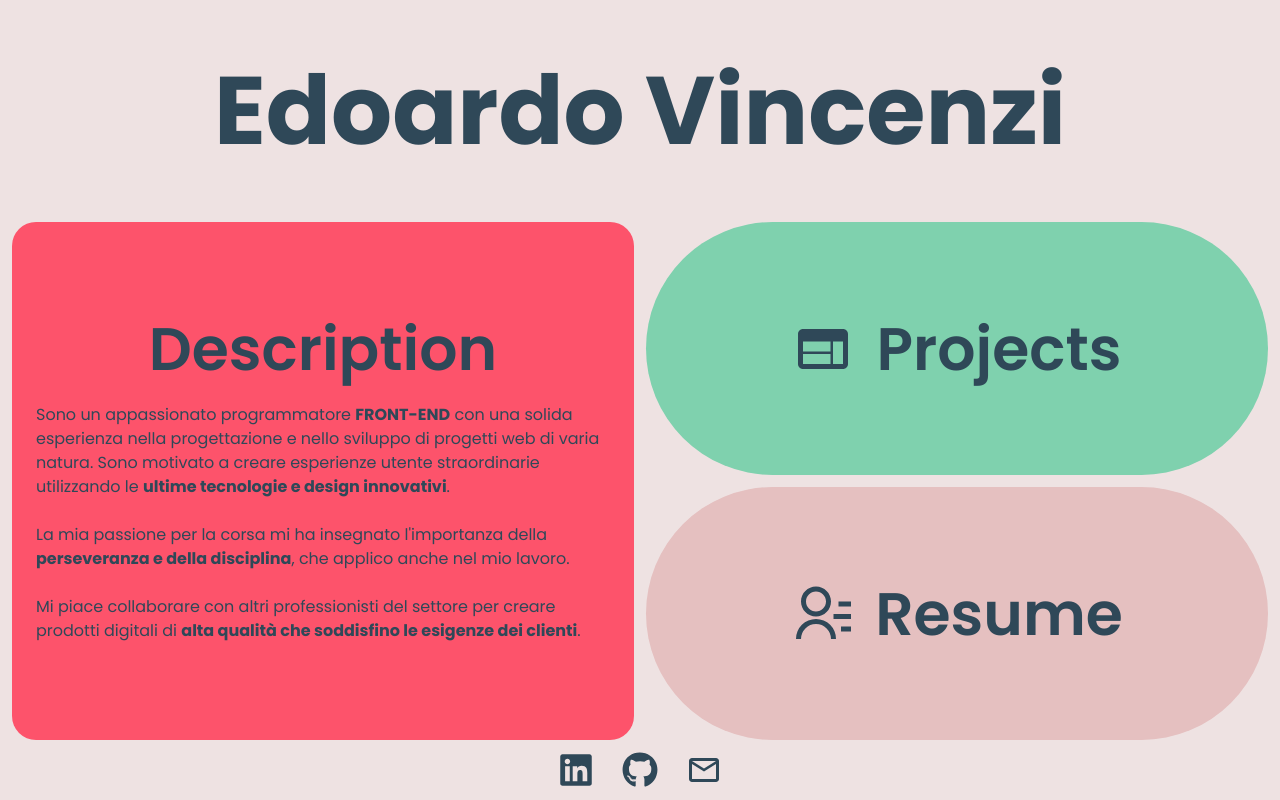
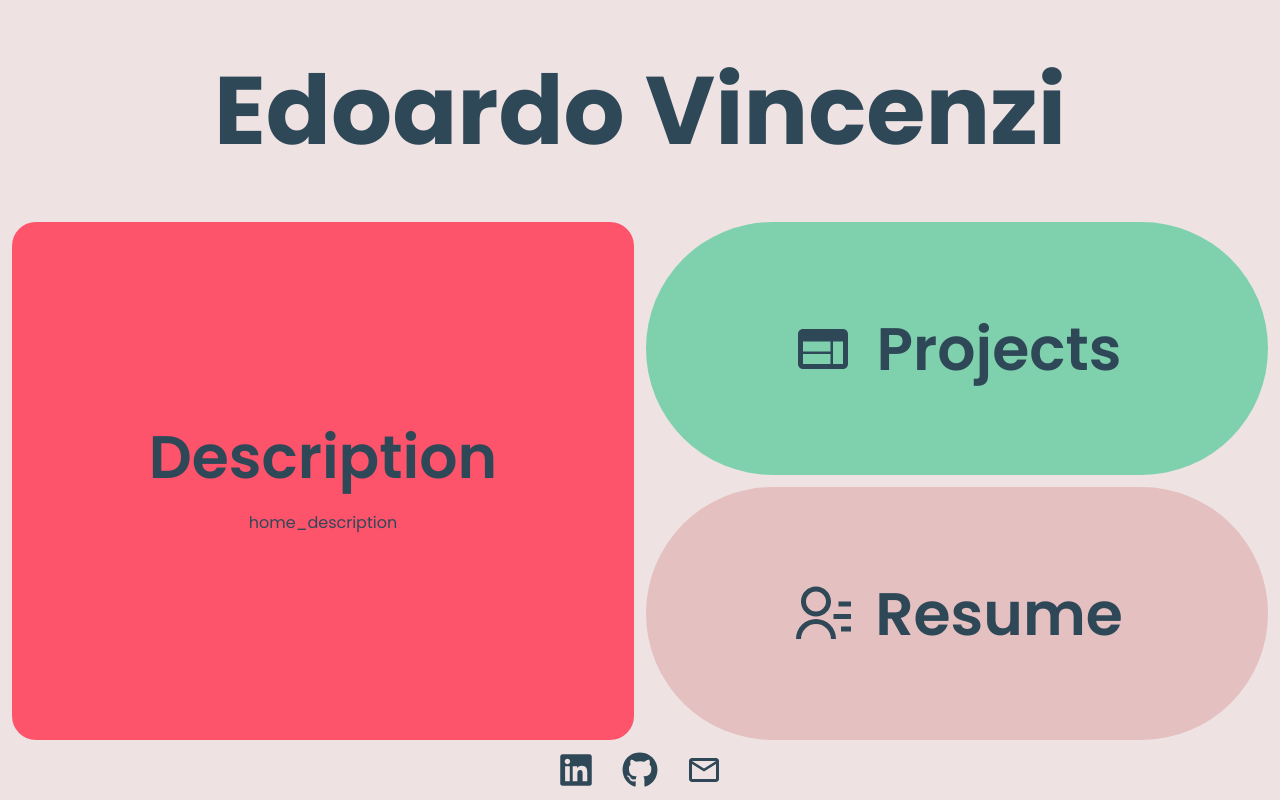
Before and after one commit to edoardovincenzi/web-site, a Next.js app: page /en/ in a window 1280 px wide. Built offline with nearby package versions, Linux system fonts and the light colour scheme; what i18next-resources-to-backend would draw is missing.

Commit message:
adding description into translation

```diff
--- /dev/null
+++ b/src/app/[lng]/components/SkeletonCV.tsx
@@ -0,0 +1,20 @@
+import React from 'react';
+
+const SkeletonCV = () => {
+  return (
+    <div
+      style={{
+        backgroundColor: '#eee',
+        background:
+          'linear-gradient(110deg, #ececec 8%, #f5f5f5 18%, #ececec 33%)',
+        borderRadius: '5px',
+        backgroundSize: '200% 100%',
+        animation: '1.5s shine linear infinite',
+        borderBottomLeftRadius: '0',
+        borderBottomRightRadius: '0',
+      }}
+    ></div>
+  );
+};
+
+export default SkeletonCV;
--- a/src/app/[lng]/globals.css
+++ b/src/app/[lng]/globals.css
@@ -22,3 +22,9 @@
     @apply flex items-center justify-center text-6xl md:text-8xl w-full h-[20%] md:h-[30%] text-center font-bold relative;
   }
 }
+
+@keyframes shine {
+  to {
+    background-position-x: -200%;
+  }
+}
--- a/src/app/[lng]/page.tsx
+++ b/src/app/[lng]/page.tsx
@@ -6,6 +6,7 @@ import { MdWeb } from 'react-icons/md';
 import { RiContactsLine } from 'react-icons/ri';
 import { BiExpandVertical } from 'react-icons/bi';
 import { useState } from 'react';
+import { Trans } from 'react-i18next';
 
 export default function Page({ params: { lng } }: any) {
   const { t }: any = useTranslation(lng);
@@ -22,19 +23,12 @@ export default function Page({ params: { lng } }: any) {
           <div className="flex flex-col justify-center items-center h-full px-6 py-4 bg-[#FD536B] rounded-3xl gap-y-2 lg:gap-y-6 relative">
             <h3 className="title-card-home">Description</h3>
             <p className="text-sm xl:text-base overflow-y-scroll">
-              Sono un appassionato programmatore <b>FRONT-END</b> con una solida
-              esperienza nella progettazione e nello sviluppo di progetti web di
-              varia natura. Sono motivato a creare esperienze utente
-              straordinarie utilizzando le{' '}
-              <b>ultime tecnologie e design innovativi</b>.
-              <br />
-              <br /> La mia passione per la corsa mi ha insegnato l'importanza
-              della <b>perseveranza e della disciplina</b>, che applico anche
-              nel mio lavoro. <br />
-              <br />
-              Mi piace collaborare con altri professionisti del settore per
-              creare prodotti digitali di{' '}
-              <b>alta qualità che soddisfino le esigenze dei clienti</b>.
+              <Trans
+                i18nKey="home_description"
+                t={t}
+                // eslint-disable-next-line react/jsx-key
+                components={[<b />, <br />]}
+              />
             </p>
             <BiExpandVertical
               onClick={() => setExpandDescription((old) => !old)}
--- a/src/app/i18n/locales/it/translation.json
+++ b/src/app/i18n/locales/it/translation.json
@@ -1,4 +1,4 @@
 {
   "title": "Edoardo Vincenzi",
-  "to-second-page": "To second page"
+  "home_description": "Sono un appassionato programmatore <0>FRONT-END</0> con una solida esperienza nella progettazione e nello sviluppo di progetti web di varia natura. Sono motivato a creare esperienze utente straordinarie utilizzando le <0>ultime tecnologie e design innovativi</0>. <1></1> <1></1> La mia passione per la corsa mi ha insegnato l'importanza della <0>perseveranza e della disciplina</0>, che applico anche nel mio lavoro. <1></1> Mi piace collaborare con altri professionisti del settore per creare prodotti digitali di <0>alta qualità che soddisfino le esigenze dei clienti</0>."
 }
```
